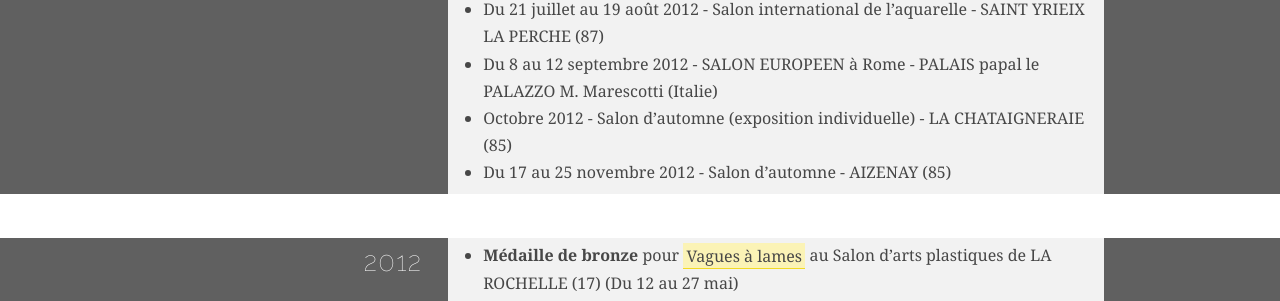
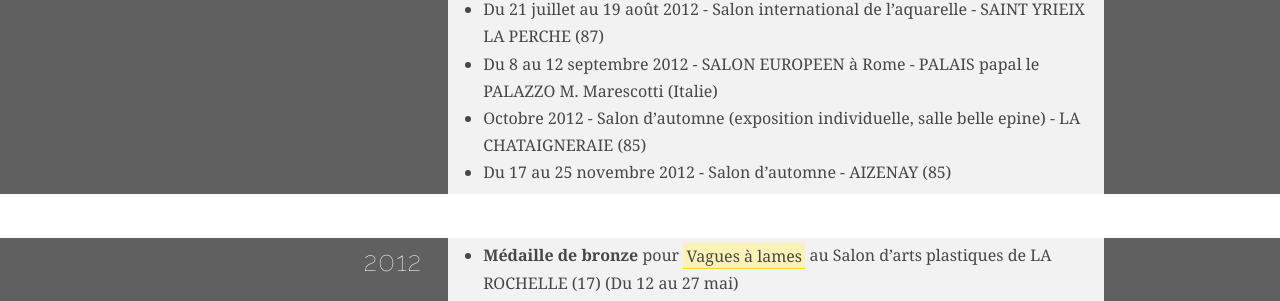
Before and after one commit to farnoux/fcaillaud.fr, a Jekyll site: the page built from expositions/index.html, in a window 1280 px wide. Shown: the part 167-468 px from the top of the page. Built offline with Jekyll 4.4.1, drawn with Linux system fonts in a browser that asks for light colours.

Commit message:
Update expos.

```diff
--- a/_includes/expositions/soon.md
+++ b/_includes/expositions/soon.md
@@ -3,5 +3,5 @@
 * Du 9 au 15 juillet 2012 - Atelier-Exposition à VOUVANT (85)
 * Du 21 juillet au 19 août 2012 - Salon international de l'aquarelle - SAINT YRIEIX LA PERCHE (87)
 * Du 8 au 12 septembre 2012 - SALON EUROPEEN à Rome - PALAIS papal le PALAZZO M.&nbsp;Marescotti (Italie)
-* Octobre 2012 - Salon d’automne (exposition individuelle) - LA CHATAIGNERAIE (85)
+* Octobre 2012 - Salon d’automne (exposition individuelle, salle belle epine) - LA CHATAIGNERAIE (85)
 * Du 17 au 25 novembre 2012 - Salon d’automne - AIZENAY (85)
```
